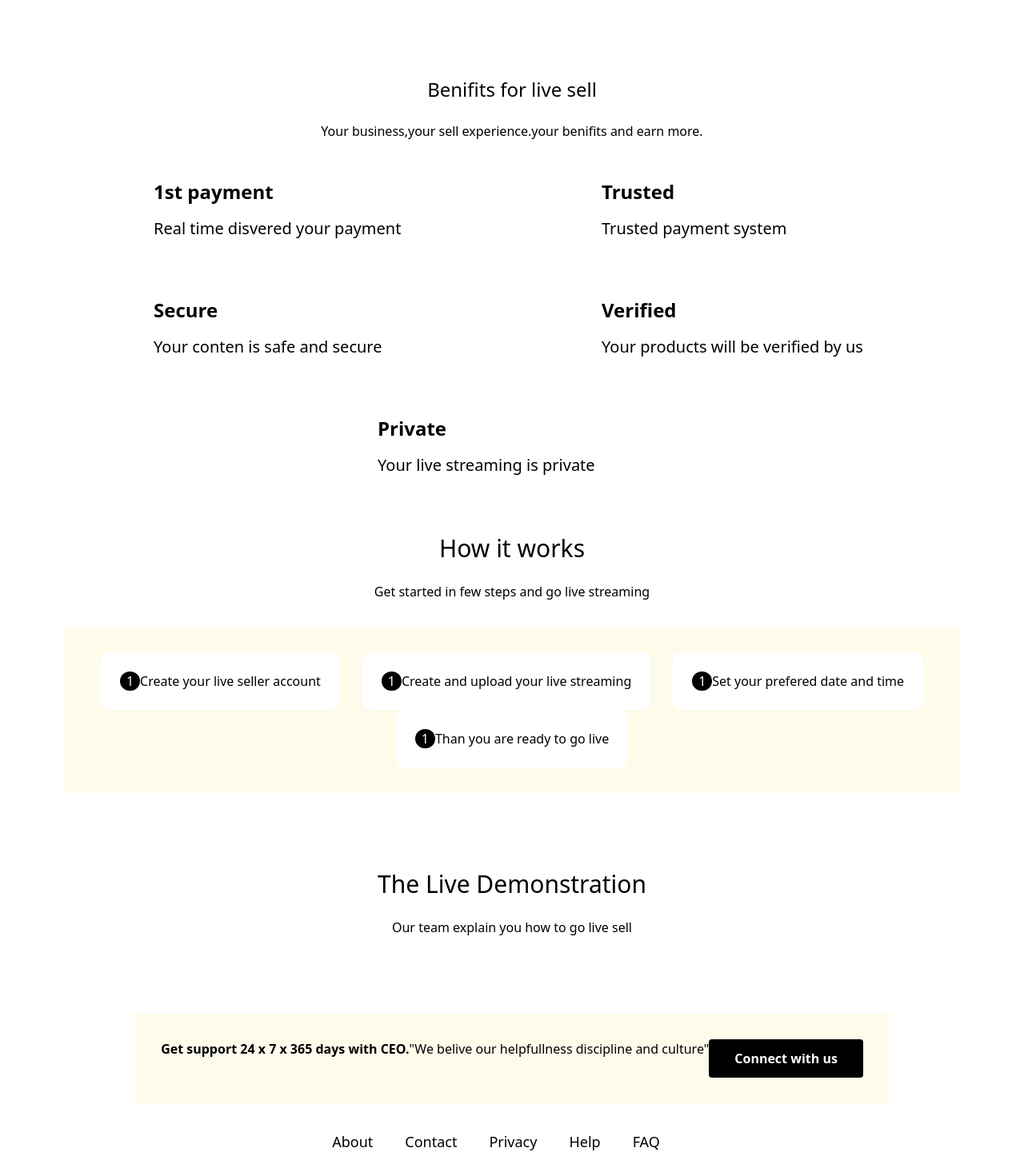
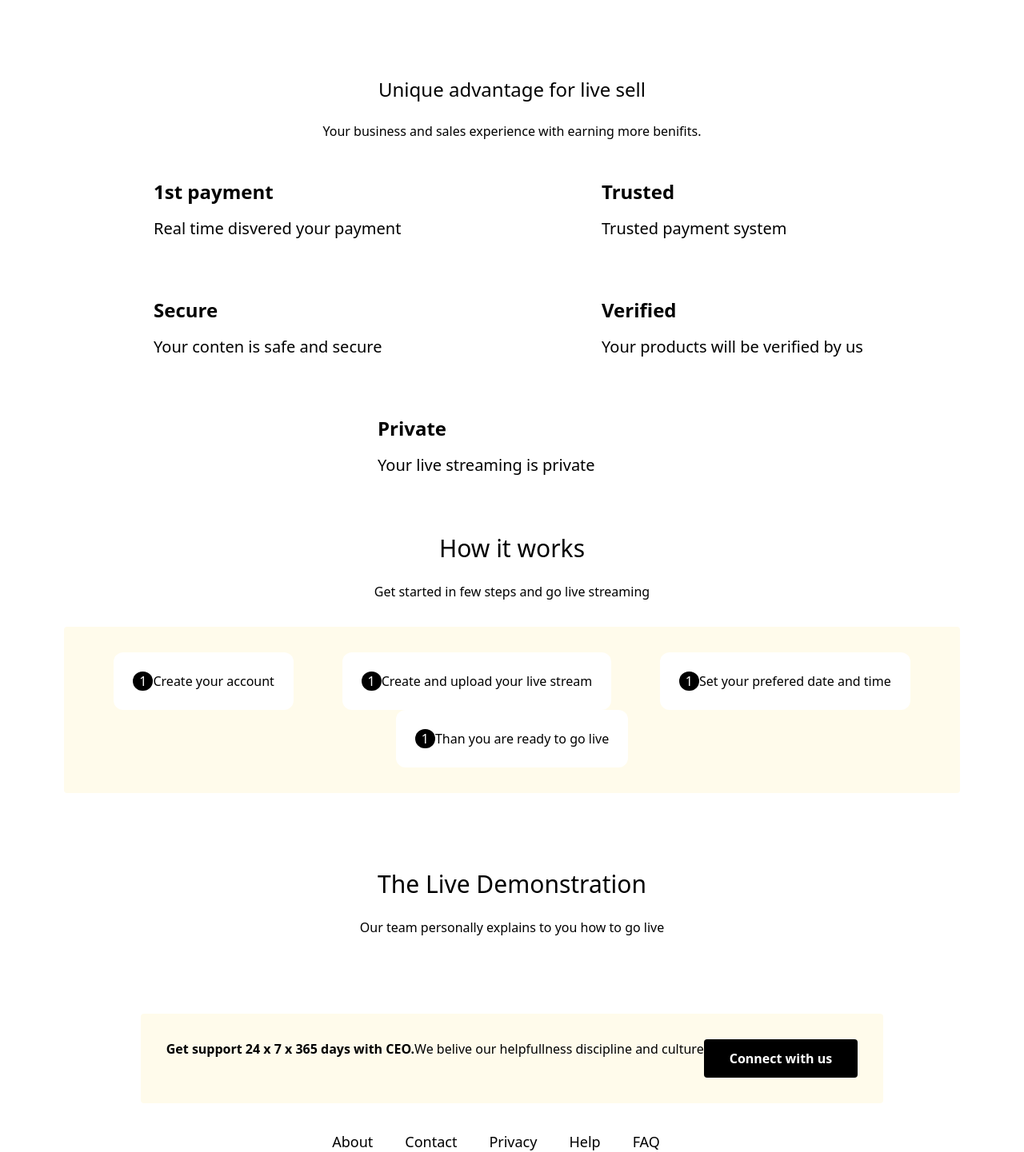
Before and after one commit to Vaibhavmurmu/nextjs13, a Next.js app: page /sell in a window 1280 px wide. Shown: the part 1834-3275 px from the top of the page at 80% size. Built offline with nearby package versions, Linux system fonts and the light colour scheme.

Commit message:
change to be committed

```diff
--- a/pages/sell.js
+++ b/pages/sell.js
@@ -163,10 +163,10 @@ export default function Sell() {
             </a>
         </div>
         <h2 className='mt-24 text-2xl font-normal'>
-            Benifits for live sell
+            Unique advantage for live sell
         </h2>
         <p className="mt-6">
-          Your business,your sell experience.your benifits and earn more.
+          Your business and sales experience with earning more benifits.
         </p>
         <div className="tm-6 flex max-w-8xl flex-wrap items-center justify-around sm:w-full">
           <a
@@ -222,9 +222,9 @@ export default function Sell() {
            Get started in few steps and go live streaming
           </p>
           <div className="mt-8 flex max-w-8xl flex-wrap items-center justify-around sm:w-full bg-amber-50 p-8 rounded">
-          <p className='mt-0 w-25 rounded-xl p-6 text-left bg-white hover:text-blue-600 focus:text-blue-600'><button className="bg-black text-white font-n py-0 px-2 rounded-3xl mt-0">1</button>Create your live seller account
+          <p className='mt-0 w-25 rounded-xl p-6 text-left bg-white hover:text-blue-600 focus:text-blue-600'><button className="bg-black text-white font-n py-0 px-2 rounded-3xl mt-0">1</button>Create your account
           </p>
-          <p className='mt-0 w-25 rounded-xl p-6 text-left bg-white hover:text-blue-600 focus:text-blue-600'><button className="bg-black text-white font-n py-0 px-2 rounded-3xl mt-0">1</button>Create and upload your live streaming
+          <p className='mt-0 w-25 rounded-xl p-6 text-left bg-white hover:text-blue-600 focus:text-blue-600'><button className="bg-black text-white font-n py-0 px-2 rounded-3xl mt-0">1</button>Create and upload your live stream
           </p>
           <p className='mt-0 w-25 rounded-xl p-6 text-left bg-white hover:text-blue-600 focus:text-blue-600'><button className="bg-black text-white font-n py-0 px-2 rounded-3xl mt-0">1</button>Set your prefered date and time
           </p>
@@ -235,14 +235,14 @@ export default function Sell() {
             The Live Demonstration
             </h2>
           <p className="mt-6">
-           Our team explain you how to go live sell
+           Our team personally explains to you how to go live
           </p>
           <div className="mt-24 flex max-w-8xl flex-wrap items-centre justify-around sm:-w-full bg-amber-50 p-8 rounded">
            <h2 className="text-1xl font-bold">
             Get support 24 x 7 x 365 days with CEO.
             </h2>
             <p className="text-centre">
-            "We belive our helpfullness discipline and culture"
+            We belive our helpfullness discipline and culture
             </p>
             <button className="bg-black hover:bg-blue-600 text-white font-bold py-3 px-8 rounded mt-0 text-centre">Connect with us</button>
           </div>
```
